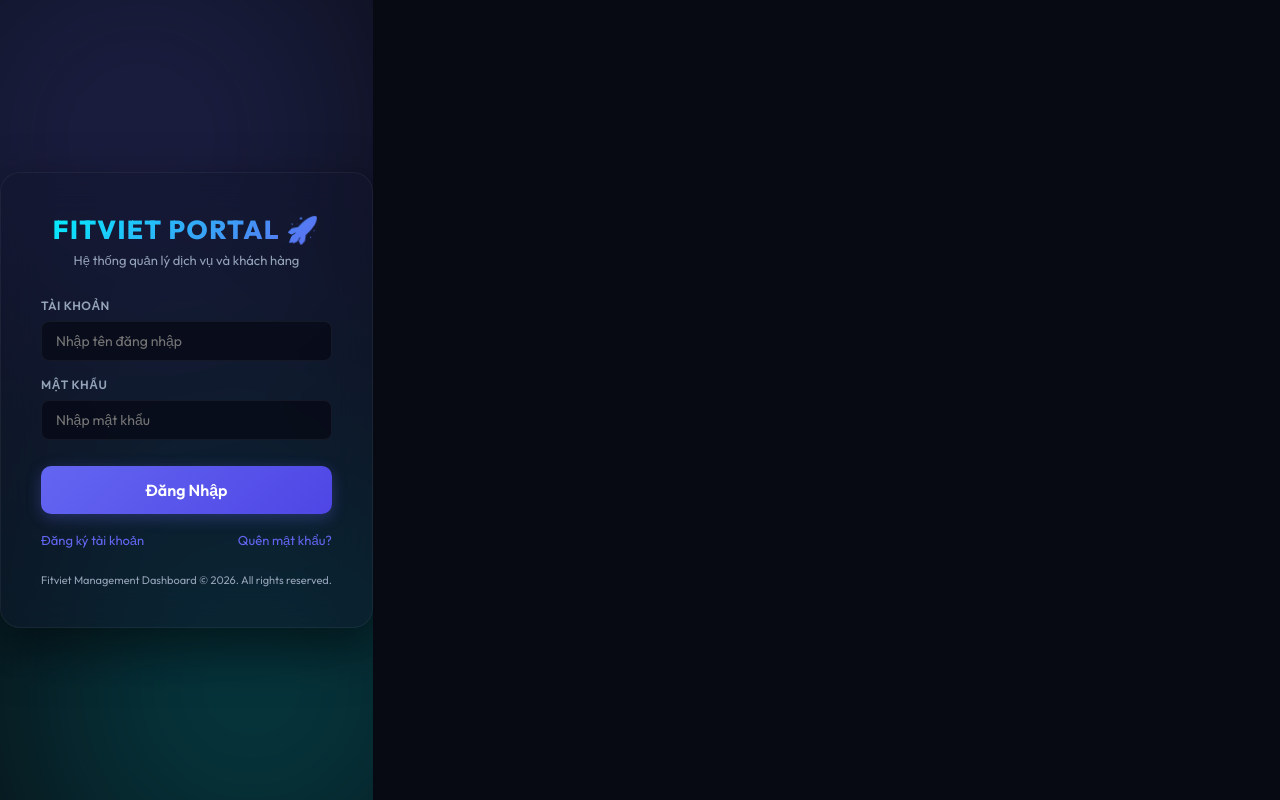
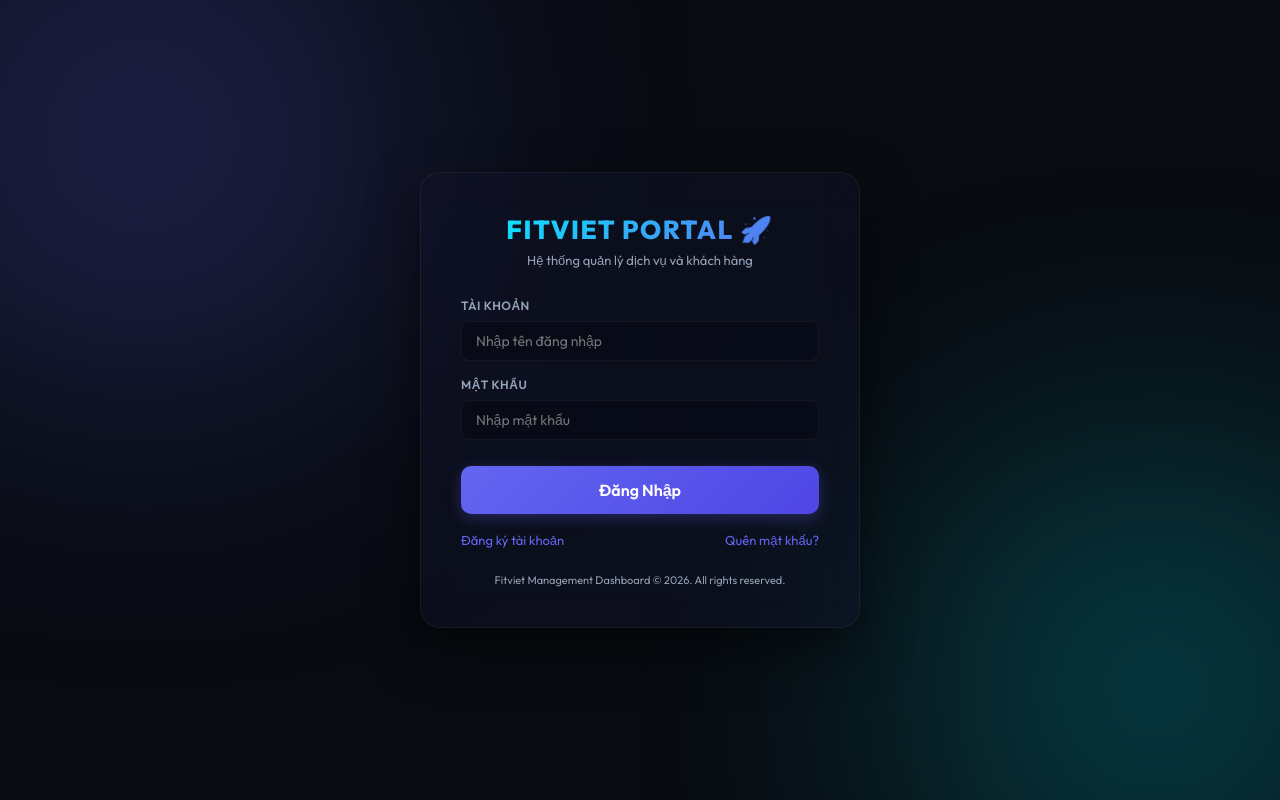
Before and after one commit to ruandejun/fitviet-frontend, a React (Vite) app: page / in a window 1280 px wide. Built offline with nearby package versions, Linux system fonts and the light colour scheme; no server answers.

Commit message:
Fix layout bug by adding root width 100% style to make dashboard stretch to full width

```diff
--- a/src/index.css
+++ b/src/index.css
@@ -48,12 +48,20 @@
             background: rgba(99, 102, 241, 0.65);
         }
 
+        #root {
+            width: 100%;
+            min-height: 100vh;
+            display: flex;
+            flex-direction: column;
+        }
+
         body {
             background-color: var(--bg-color);
             color: var(--text-color);
             min-height: 100vh;
             display: flex;
             overflow: hidden;
+            width: 100%;
         }
 
         /* SIDEBAR STYLE */
```
